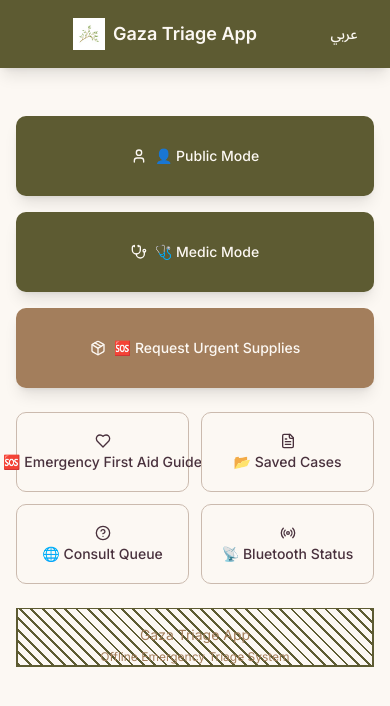
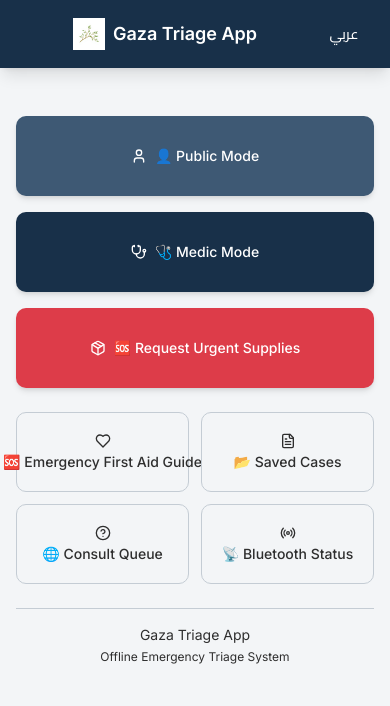
Before and after one commit to sahifasyed/Gaza-Triage-App, a React (Vite) app: page / in a window 390 px wide. Shown: the top 706 px of the page. Built offline with nearby package versions, Linux system fonts and the light colour scheme.

Commit message:
Refactor: Implement navy blue medical theme
Redesign UI with a navy blue color scheme, flat icons, and improved layout for better readability and mobile-friendliness.

```diff
--- a/src/index.css
+++ b/src/index.css
@@ -1,54 +1,55 @@
-@import url('https://fonts.googleapis.com/css2?family=Noto+Sans+Arabic:wght@400;500;600;700&family=Inter:wght@400;500;600;700&display=swap');
+@import url('https://fonts.googleapis.com/css2?family=Noto+Sans+Arabic:wght@400;500;600;700&family=Cairo:wght@400;500;600;700&family=Inter:wght@400;500;600;700&display=swap');
 
 @tailwind base;
 @tailwind components;
 @tailwind utilities;
 
-/* Gaza Triage App Design System - Palestinian-inspired colors with medical focus */
+/* Gaza Triage App Design System - Navy Blue Medical Theme */
 
 @layer base {
   :root {
-    /* Palestinian-inspired color palette */
-    --olive: 58 30% 28%;           /* #5A5634 - Primary olive */
-    --deep-red: 0 48% 29%;         /* #702525 - Emergency red */
-    --blush: 24 22% 74%;           /* #C3B4A5 - Soft neutral */
-    --beige: 36 56% 97%;           /* #FAF3ED - Background */
-    --camel: 29 28% 50%;           /* #A67758 - Secondary brown */
-    --violine: 331 20% 24%;        /* #4B3136 - Dark accent */
+    /* Navy Blue Medical color palette */
+    --navy-primary: 210 50% 19%;      /* #1B2A41 - Primary navy */
+    --navy-accent: 210 30% 35%;       /* #3A506B - Accent blue */
+    --emergency-red: 355 70% 55%;     /* #D64545 - Emergency red */
+    --medical-bg: 210 20% 96%;        /* #F4F6F8 - Background */
+    --text-dark: 0 0% 18%;            /* #2E2E2E - Dark gray text */
+    --border-light: 210 15% 80%;      /* #C9CED6 - Borders/inactive */
+    --success-green: 122 39% 49%;     /* #4CAF50 - Success states */
 
     /* Medical triage colors */
-    --triage-red: 0 85% 60%;       /* Critical emergency */
-    --triage-blue: 210 85% 60%;    /* Urgent */
-    --triage-green: 142 71% 45%;   /* Non-urgent */
+    --triage-red: 355 70% 55%;        /* Critical emergency */
+    --triage-blue: 210 85% 60%;       /* Urgent */
+    --triage-green: 122 39% 49%;      /* Non-urgent */
 
     /* App semantic colors */
-    --background: var(--beige);
-    --foreground: var(--violine);
+    --background: var(--medical-bg);
+    --foreground: var(--text-dark);
 
-    --card: var(--beige);
-    --card-foreground: var(--violine);
+    --card: 0 0% 100%;
+    --card-foreground: var(--text-dark);
 
-    --popover: var(--beige);
-    --popover-foreground: var(--violine);
+    --popover: 0 0% 100%;
+    --popover-foreground: var(--text-dark);
 
-    --primary: var(--olive);
-    --primary-foreground: var(--beige);
+    --primary: var(--navy-primary);
+    --primary-foreground: 0 0% 100%;
 
-    --secondary: var(--blush);
-    --secondary-foreground: var(--violine);
+    --secondary: var(--navy-accent);
+    --secondary-foreground: 0 0% 100%;
 
-    --muted: var(--blush);
-    --muted-foreground: var(--camel);
+    --muted: var(--border-light);
+    --muted-foreground: var(--text-dark);
 
-    --accent: var(--camel);
-    --accent-foreground: var(--beige);
+    --accent: var(--navy-accent);
+    --accent-foreground: 0 0% 100%;
 
-    --destructive: var(--triage-red);
-    --destructive-foreground: var(--beige);
+    --destructive: var(--emergency-red);
+    --destructive-foreground: 0 0% 100%;
 
-    --border: var(--blush);
-    --input: var(--blush);
-    --ring: var(--olive);
+    --border: var(--border-light);
+    --input: var(--border-light);
+    --ring: var(--navy-primary);
 
     --radius: 0.75rem;
 
@@ -119,11 +120,11 @@
 
   /* RTL Support */
   [dir="rtl"] {
-    font-family: 'Noto Sans Arabic', 'Inter', sans-serif;
+    font-family: 'Cairo', 'Noto Sans Arabic', sans-serif;
   }
 
   [dir="ltr"] {
-    font-family: 'Inter', 'Noto Sans Arabic', sans-serif;
+    font-family: 'Inter', 'Cairo', sans-serif;
   }
 }
 
@@ -144,36 +145,46 @@
     background-color: hsl(var(--triage-green));
   }
 
-  /* Emergency button styles */
+  /* Medical button styles */
   .emergency-button {
-    @apply bg-primary text-primary-foreground hover:bg-primary/90
-           text-lg font-medium py-6 px-8 rounded-xl min-h-[80px]
+    @apply bg-primary text-primary-foreground hover:bg-primary/95
+           text-lg font-medium py-6 px-8 rounded-lg min-h-[80px]
            flex items-center justify-center gap-3 transition-all
-           shadow-lg hover:shadow-xl active:scale-95;
+           shadow-md hover:shadow-lg active:scale-[0.98];
+  }
+
+  .emergency-button.accent {
+    @apply bg-accent text-accent-foreground hover:bg-accent/95;
+  }
+
+  .emergency-button.destructive {
+    @apply bg-destructive text-destructive-foreground hover:bg-destructive/95;
   }
 
   .symptom-button {
-    @apply bg-card border-2 border-border text-card-foreground
-           hover:bg-accent hover:text-accent-foreground
+    @apply bg-card border border-border text-card-foreground
+           hover:bg-muted hover:border-muted-foreground/20
            py-4 px-6 rounded-lg text-base font-medium
            transition-all duration-200 min-h-[60px]
-           flex items-center justify-center text-center;
+           flex items-center justify-center text-center
+           shadow-sm hover:shadow-md;
   }
 
   .symptom-button.selected {
-    @apply bg-primary text-primary-foreground border-primary;
+    @apply bg-primary text-primary-foreground border-primary shadow-md;
   }
 
-  /* Tatreez-inspired border pattern */
-  .tatreez-border {
-    background-image:
-      repeating-linear-gradient(
-        45deg,
-        hsl(var(--olive)) 0px,
-        hsl(var(--olive)) 2px,
-        transparent 2px,
-        transparent 8px
-      );
-    border: 2px solid hsl(var(--olive));
+  /* Medical card styles */
+  .medical-card {
+    @apply bg-card border border-border rounded-lg p-4 shadow-sm
+           hover:shadow-md transition-shadow duration-200;
+  }
+
+  /* Success state utility */
+  .success-state {
+    @apply bg-green-50 border border-green-200 text-green-800 rounded-lg p-3;
+    background-color: hsl(var(--success-green) / 0.1);
+    border-color: hsl(var(--success-green) / 0.3);
+    color: hsl(var(--success-green));
   }
 }
--- a/src/pages/Home.tsx
+++ b/src/pages/Home.tsx
@@ -33,7 +33,7 @@ export const Home: React.FC = () => {
         <div className="grid gap-4">
           <Button
             onClick={() => navigate('/public')}
-            className="emergency-button"
+            className="emergency-button accent"
           >
             <User className="w-6 h-6" />
             <span>{t('home.publicMode')}</span>
@@ -49,7 +49,7 @@ export const Home: React.FC = () => {
 
           <Button
             onClick={() => navigate('/supply-request')}
-            className="emergency-button bg-accent text-accent-foreground hover:bg-accent/90"
+            className="emergency-button destructive"
           >
             <Package className="w-6 h-6" />
             <span>{t('home.supplyRequest')}</span>
@@ -104,7 +104,7 @@ export const Home: React.FC = () => {
         </div>
 
         {/* App Info */}
-        <div className="text-center text-sm text-muted-foreground pt-4 border-t tatreez-border">
+        <div className="text-center text-sm text-muted-foreground pt-4 border-t border-border">
           <p>{t('app.title')}</p>
           <p className="text-xs mt-1">Offline Emergency Triage System</p>
         </div>
--- a/src/pages/PublicMode.tsx
+++ b/src/pages/PublicMode.tsx
@@ -145,7 +145,7 @@ export const PublicMode: React.FC = () => {
 
             {/* Auto-save status for red/blue cases */}
             {(triagePriority === 'red' || triagePriority === 'blue') && caseSaved && (
-              <div className="bg-green-100 border border-green-300 text-green-800 p-4 rounded-xl flex items-center gap-2">
+              <div className="success-state flex items-center gap-2">
                 <CheckCircle className="w-5 h-5" />
                 <span>{t('public.caseSaved')}</span>
               </div>
--- a/tailwind.config.ts
+++ b/tailwind.config.ts
@@ -52,13 +52,14 @@ export default {
 					DEFAULT: 'hsl(var(--card))',
 					foreground: 'hsl(var(--card-foreground))'
 				},
-				// Palestinian-inspired color palette
-				olive: 'hsl(var(--olive))',
-				'deep-red': 'hsl(var(--deep-red))',
-				blush: 'hsl(var(--blush))',
-				beige: 'hsl(var(--beige))',
-				camel: 'hsl(var(--camel))',
-				violine: 'hsl(var(--violine))',
+				// Navy Blue Medical color palette
+				'navy-primary': 'hsl(var(--navy-primary))',
+				'navy-accent': 'hsl(var(--navy-accent))',
+				'emergency-red': 'hsl(var(--emergency-red))',
+				'medical-bg': 'hsl(var(--medical-bg))',
+				'text-dark': 'hsl(var(--text-dark))',
+				'border-light': 'hsl(var(--border-light))',
+				'success-green': 'hsl(var(--success-green))',
 				// Medical triage colors
 				'triage-red': 'hsl(var(--triage-red))',
 				'triage-blue': 'hsl(var(--triage-blue))',
```
